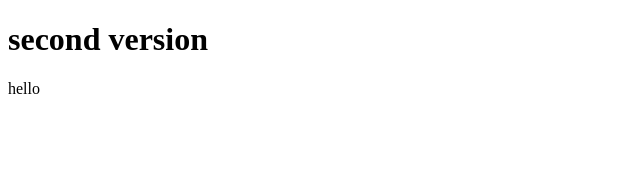
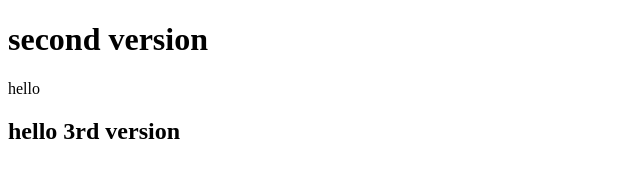
Before and after one commit to Nitin201/az-104lab, a plain HTML site: page index.html in a window 1280 px wide. Shown: the whole page, without its empty margins (0-640 px from the left). Drawn offline with Linux system fonts and the light colour scheme.

Commit message:
third commit

```diff
--- a/index.html
+++ b/index.html
@@ -8,5 +8,6 @@
 <body>
     <h1>second version</h1>
     <p>hello </p>
+    <h2> hello 3rd version</h2>
 </body>
 </html>
```
